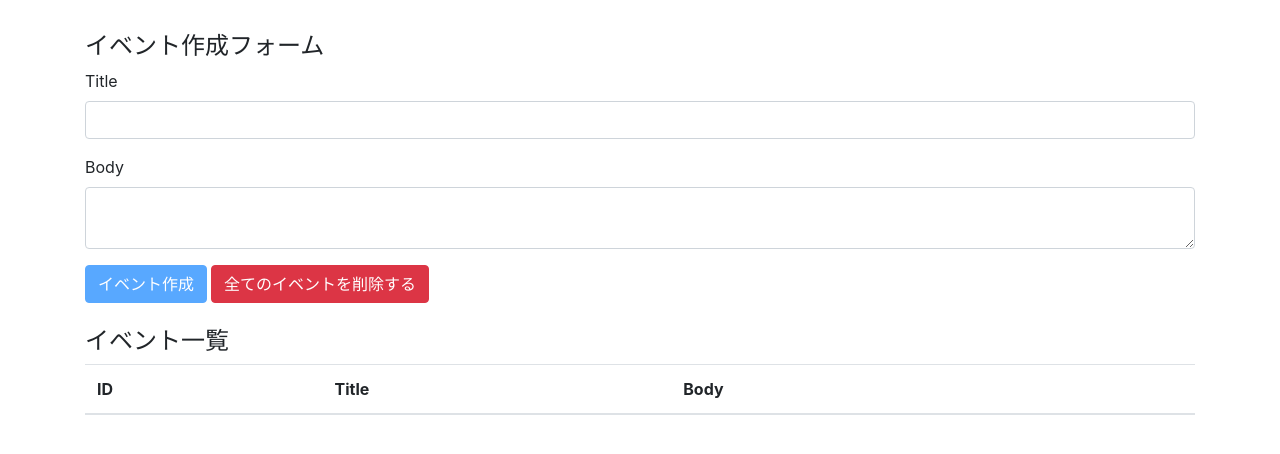
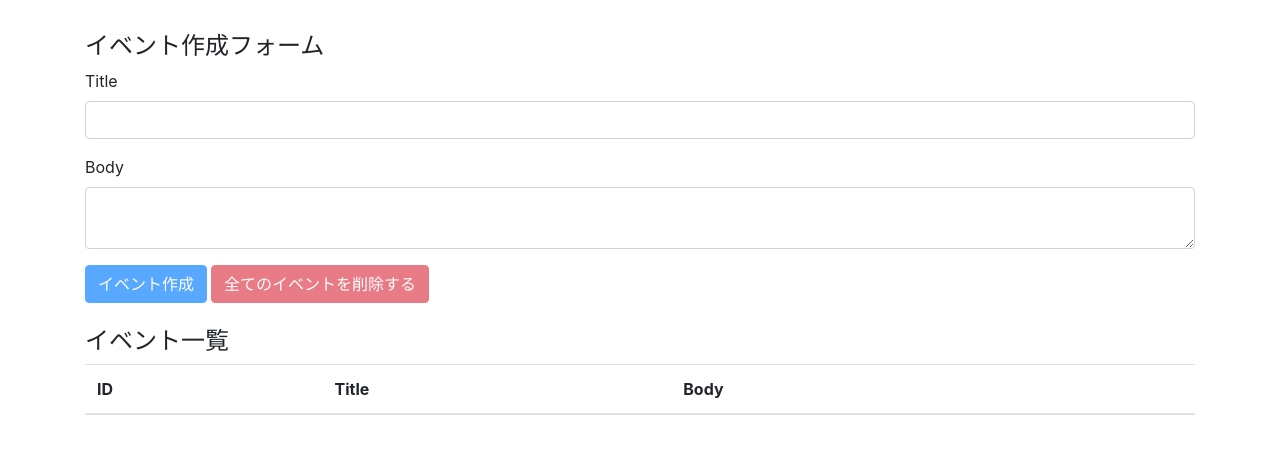
Before and after one commit to yukiorita1117/react-todo, a React (Create React App) app: page / in a window 1280 px wide. Shown: the top 454 px of the page. Built offline with nearby package versions, Linux system fonts and the light colour scheme.

Commit message:
add window.confiem

```diff
--- a/src/components/App.jsx
+++ b/src/components/App.jsx
@@ -23,7 +23,10 @@ const App = () => {
 
   const deleteAllEvents = e => {
     e.preventDefault();
-    dispatch({ type: "DELETE_ALL_EVENT", title, body });
+    const result = window.confirm(
+      "本当に全てのイベントを削除してもいいですか？"
+    );
+    if (result) dispatch({ type: "DELETE_ALL_EVENT", title, body });
   };
 
   //disabledはtrueの時に非活性化する
@@ -69,7 +72,11 @@ const App = () => {
           >
             イベント作成
           </StyledButton>
-          <StyledButton className="btn btn-danger" onClick={deleteAllEvents}>
+          <StyledButton
+            className="btn btn-danger"
+            onClick={deleteAllEvents}
+            disabled={state.length === 0}
+          >
             全てのイベントを削除する
           </StyledButton>
         </form>
--- a/src/components/Event/index.jsx
+++ b/src/components/Event/index.jsx
@@ -3,7 +3,10 @@ import React from "react";
 const Event = ({ event }, dispatch) => {
   const id = event.id;
   const handleClickDeleteButton = () => {
-    dispatch({ type: "DELETE_EVENT", id });
+    const result = window.confirm(
+      `本当にイベント(id:${id})を削除してもよろしいでしょうか？`
+    );
+    if (result) dispatch({ type: "DELETE_EVENT", id });
   };
   console.log(event);
   return (
```
